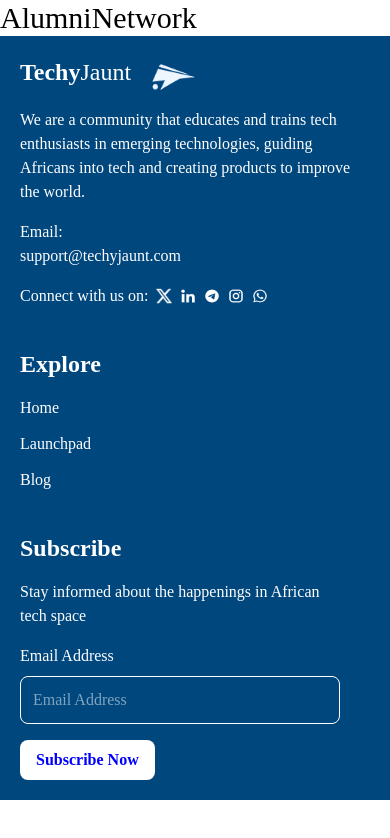
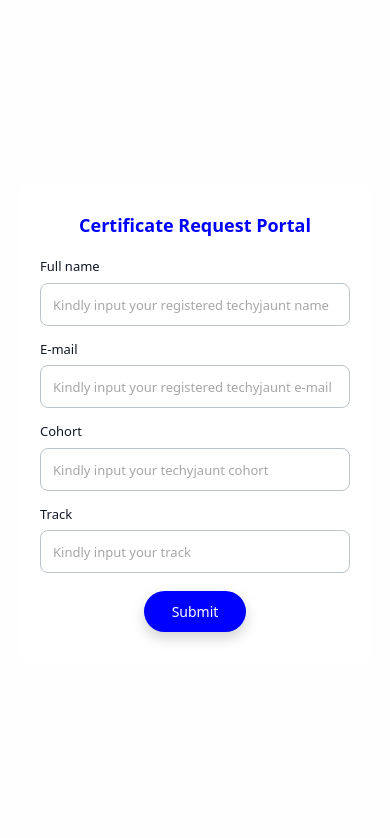
Before and after one commit to Techy-Jaunt/certificate-verification-system, a React (Vite) app in the folder frontend/: page /certificate-request in a window 390 px wide. Shown: the top 838 px of the page. Built offline with nearby package versions, Linux system fonts and the light colour scheme.

Commit message:
Added a responsive Certificate Request Page (#13)
Co-authored-by: Silvernus Ifoghale <51034205+SilvernusIfoghale@users.noreply.github.com>

```diff
--- a/frontend/package.json
+++ b/frontend/package.json
@@ -15,6 +15,7 @@
     "react-dom": "^19.1.1",
     "react-icons": "^5.5.0",
     "react-router": "^7.8.2",
+    "react-router-dom": "^7.8.2",
     "tailwindcss": "^4.1.11"
   },
   "devDependencies": {
--- a/frontend/src/App.jsx
+++ b/frontend/src/App.jsx
@@ -1,9 +1,11 @@
+
 import React from 'react';
-import { HashRouter as Router, Route, Routes } from 'react-router';
+import { BrowserRouter as Router, Route, Routes } from 'react-router';
 import Home from './pages/Home';
 import RecruiterSearch from './pages/RecruiterSearch';
 import CertificateRequest from './pages/CertificateRequest';
 import CertificatePreview from './pages/CertificatePreview';
+
 
 function AppRoutes() {
 	return (
--- /dev/null
+++ b/frontend/src/pages/CertificateRequest.css
@@ -0,0 +1,177 @@
+.cr-page {
+  min-height: 100vh;
+  background: #fffefe;
+  padding: 20px;
+  display: flex;
+  align-items: center;
+  justify-content: center;
+  box-sizing: border-box;
+}
+
+.cr-card {
+  width: 100%;
+  max-width: 420px; /* mobile default column */
+  background: var(--color-card, #fff);
+  border-radius: 8px;
+  padding: 28px 20px;
+  box-shadow: none;
+  box-sizing: border-box;
+}
+
+.cr-header {
+  color: var(--color-primary-500, #0000fe);
+  text-align: center;
+  font-weight: 700;
+  font-size: 18px;
+  margin: 0 0 18px 0;
+}
+
+/* error */
+.cr-error {
+  color: var(--color-error, #d32f2f);
+  text-align: center;
+  margin-bottom: 12px;
+  font-size: 13px;
+}
+
+/* form */
+.cr-form .form-group {
+  margin-bottom: 14px;
+}
+
+.cr-form label {
+  display: block;
+  font-size: 13px;
+  margin-bottom: 6px;
+  color: #111827;
+}
+
+.cr-input,
+.cr-textarea {
+  width: 100%;
+  padding: 10px 12px;
+  border: 1px solid rgba(108, 122, 138, 0.45);
+  border-radius: 8px;
+  font-size: 14px;
+  box-sizing: border-box;
+  transition: box-shadow 0.15s ease, border-color 0.15s ease;
+  background: transparent;
+  color: inherit;
+  -webkit-tap-highlight-color: transparent;
+}
+
+/* hover / focus effects for inputs */
+.cr-input:hover,
+.cr-textarea:hover {
+  border-color: rgba(51, 51, 254, 0.45); /* subtle blue on hover */
+  box-shadow: 0 6px 18px rgba(51, 51, 254, 0.04);
+  transform: translateY(-1px);
+}
+
+.cr-input::placeholder,
+.cr-textarea::placeholder {
+  color: rgba(0,0,0,0.35);
+  font-size: 13px;
+}
+
+.cr-input:focus,
+.cr-textarea:focus {
+  outline: none;
+  border-color: rgba(0, 0, 255, 0.7); /* fallback */
+  box-shadow: 0 0 0 6px rgba(0, 0, 255, 0.06);
+  transform: translateY(-1px);
+}
+
+/* accessible focus ring for keyboard users */
+.cr-input:focus-visible,
+.cr-textarea:focus-visible {
+  box-shadow: 0 0 0 6px rgba(51, 51, 254, 0.12);
+}
+
+.cr-grid .form-group {
+margin-bottom: 14px;
+}
+
+/* actions */
+.cr-actions {
+  display: flex;
+  justify-content: center;
+  margin-top: 18px;
+}
+
+.btn {
+  padding: 10px 28px;
+  border-radius: 999px;
+  border: none;
+  cursor: pointer;
+  font-size: 14px;
+  background: var(--color-primary-500, #0000fe);
+  color: #fff;
+  box-shadow: 0 6px 14px rgba(0,0,0,0.18);
+}
+
+/* hover / focus effects for button */
+.btn:hover {
+  transform: translateY(-3px);
+  box-shadow: 0 12px 26px rgba(0,0,0,0.22);
+  background: color-mix(in srgb, var(--color-primary-500, #0000fe) 85%, black 15%);
+}
+
+.btn:active {
+  transform: translateY(-1px) scale(0.995);
+  box-shadow: 0 8px 18px rgba(0,0,0,0.18);
+}
+
+.btn:focus {
+  outline: none;
+  box-shadow: 0 0 0 6px rgba(51, 51, 254, 0.12);
+}
+
+.btn[disabled] {
+  opacity: 0.6;
+  cursor: not-allowed;
+}
+
+/* Tablet */
+@media (min-width: 640px) {
+  .cr-card {
+    max-width: 720px;
+    padding: 32px 36px;
+  }
+  .cr-header {
+    font-size: 24px;
+    margin-bottom: 22px;
+  }
+  .cr-grid {
+    grid-template-columns: repeat(2, 1fr);
+    gap: 18px;
+  }
+}
+
+/* Desktop */
+@media (min-width: 1024px) {
+  .cr-card {
+    max-width: 900px;
+    padding: 44px 56px;
+  }
+  .cr-header {
+    font-size: 30px;
+  }
+}
+
+/* Extra large screens */
+@media (min-width: 1280px) {
+  .cr-card {
+    padding: 48px 64px;
+  }
+}
+
+
+.cr-card,
+.cr-form,
+.cr-input,
+.cr-textarea,
+.cr-header {
+  font-family: istok-web, system-ui, -apple-system, "Segoe UI", Roboto, "Helvetica Neue",
+    Arial, "Noto Sans", "Liberation Sans", sans-serif;
+}
--- a/frontend/src/pages/CertificateRequest.jsx
+++ b/frontend/src/pages/CertificateRequest.jsx
@@ -1,12 +1,132 @@
-import React from "react";
+import React, {useState} from "react";
+import { useNavigate } from "react-router-dom";
+import "./CertificateRequest.css";
 
 const CertificateRequest = () => {
+  const navigate = useNavigate();
+  //for state: keeps the inputs controlled
+  const [form, setForm] = useState({
+    fullName: "",
+    email: "",
+    cohort: "",
+    track: "",
+  });
+  //UI state
+  const [submitting, setSubmitting] = useState(false);//disables submit button when true
+  const [error,  setError] = useState("");//human readable error to show in the UI
+  //Updates matching form field by name
+  const handleChange = (e) => {
+    setForm((s) => ({ ...s, [e.target.name]: e.target.value }));
+  };
+  //Client side validation
+  const validate = () => {
+    if (!form.fullName.trim() || !form.email.trim()) {
+      setError("Please provide your name and email!");
+      return false;
+    }
+    if (!/\S+@\S+\.\S+/.test(form.email)) {
+      setError("Enter a valid email address!");
+      return false;
+    }
+    setError("");
+    return true;
+  }
+
+  const handleSubmit = async (e) => {
+    e.preventDefault ();
+
+    if (!validate()) return;//abort if validation fails
+    setSubmitting(true);
+    try {
+      //Endpoint to be updated
+      const response = await fetch("/api/certificate-requests", {
+        method: "POST",
+        headers: {
+          "Content-Type": "application/json",
+        },
+        body: JSON.stringify(form),
+      }).catch(() => null);
+
+      //Simulating success
+      if (response && !response.ok) {
+        const json = await response.json().catch(() => null);
+        throw new Error(json.message || "Server error");
+      }
+
+      //Navigate to verified page with form data
+      navigate("/certificate-verified", {state: { ...form}});
+    } catch (err) {
+      //Displays error message
+      setError(err?.message || "Request failed. Please try again.");
+    } finally {
+      setSubmitting(false);
+    }
+  };
   return (
-    <>
-      <div>
-        <h1 className="text-3xl">CertificateRequest</h1>
+    <div className="cr-page">
+      <div className="cr-card">
+        <h1 className="cr-header">Certificate Request Portal</h1>
+
+        {error && <div className="cr-error">{error}</div>}
+
+        <form onSubmit={handleSubmit} className="cr-form">
+          <div className="form-group">
+            <label>Full name</label>
+            <input
+              name="fullName"
+              value={form.fullName}
+              onChange={handleChange}
+              placeholder="Kindly input your registered techyjaunt name"
+              className="cr-input"
+              required
+            />
+          </div>
+
+          <div className="form-group">
+            <label>E-mail</label>
+            <input
+              name="email"
+              type="email"
+              value={form.email}
+              onChange={handleChange}
+              placeholder="Kindly input your registered techyjaunt e-mail"
+              className="cr-input"
+              required
+            />
+          </div>
+
+          <div className="cr-grid">
+            <div className="form-group">
+              <label>Cohort</label>
+              <input
+                name="cohort"
+                value={form.cohort}
+                onChange={handleChange}
+                placeholder="Kindly input your techyjaunt cohort"
+                className="cr-input"
+              />
+            </div>
+
+            <div className="form-group">
+              <label>Track</label>
+              <input
+                name="track"
+                value={form.track}
+                onChange={handleChange}
+                placeholder="Kindly input your track"
+                className="cr-input"
+              />
+            </div>
+          </div>
+
+          <div className="cr-actions">
+            <button type="submit" className="btn btn-primary" disabled={submitting}>
+              {submitting ? "Submitting..." : "Submit"}
+            </button>
+          </div>
+        </form>
       </div>
-    </>
+    </div>
   );
 };
 
```
Also changed, not shown: 2 other files (tests, documents, lock files or other folders).
